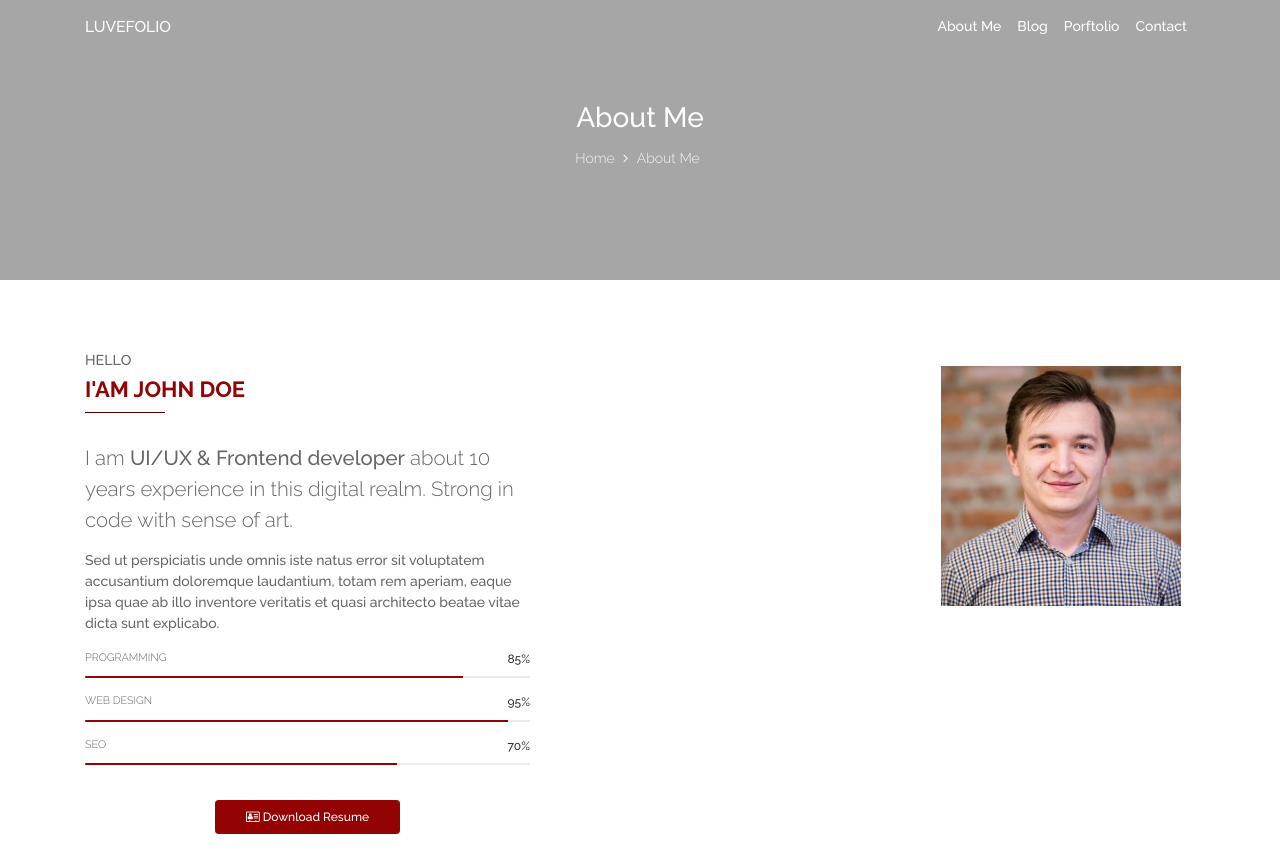
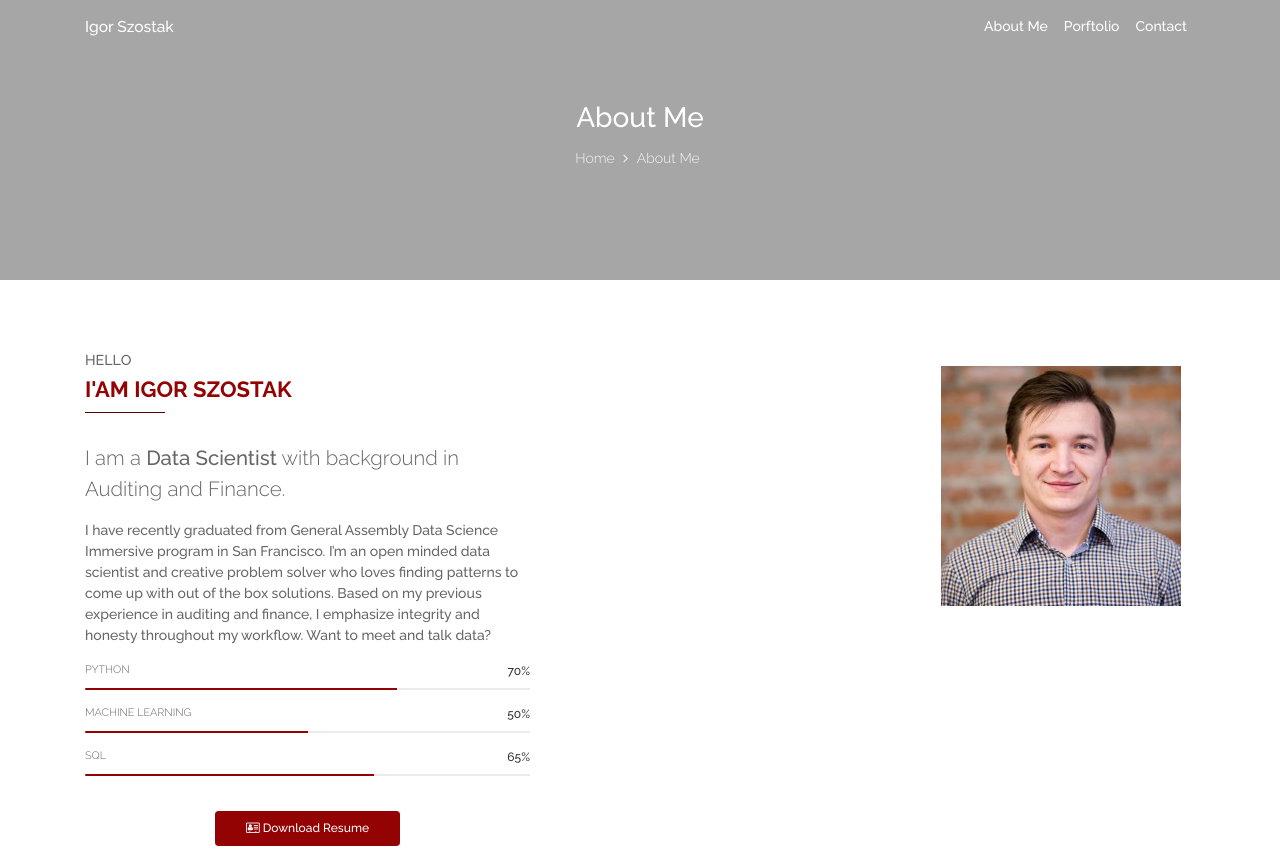
Before and after one commit to bliskonieba/bliskonieba.github.io, a plain HTML site: page personal-about.html in a window 1280 px wide. Shown: the top 854 px of the page. Drawn offline with Linux system fonts and the light colour scheme.

Commit message:
Initial commit

```diff
--- a/personal-about.html
+++ b/personal-about.html
@@ -36,7 +36,7 @@
 		<nav class="navscroll navbar navbar-expand-lg bg-transparent fixed-top" data-bgunscroll="bg-transparent" data-bgscroll="bg-default">
 
 			<div class="container">
-				<a class="navbar-brand" href="index.html">LUVEFOLIO</a>
+				<a class="navbar-brand" href="index.html">Igor Szostak</a>
 				<button class="navbar-toggler" type="button">
 					<span class="fa fa-bars"></span>
 				</button>
@@ -47,7 +47,7 @@
 							<a href="personal-about.html" class="nav-link">About Me</a>
 						</li>
 
-						<li class="nav-item dropdown">
+						<!-- <li class="nav-item dropdown">
 							<a class="nav-link" href="#">Blog</a>
 							<div class="dropdown-content">
 								<ul class="submenu">
@@ -55,7 +55,7 @@
 									<li><a href="personal-blog-fullwidth.html">Blog Detail Fullwidth</a></li>
 									<li><a href="personal-blog-detail.html">Blog Detail Sidebar</a></li>
 								</ul>
-							</div>
+							</div>	 -->
 
 						</li>
 						<li class="nav-item dropdown">
@@ -99,28 +99,27 @@
                             <span class="subtitle">
                                 Hello
                             </span>
-                            I'am John Doe
+                            I'am Igor Szostak
                         </h3>
                         <div class="section-text">
                             <p class="highlight">
-                                I am <strong>UI/UX & Frontend developer</strong> about 10 years experience
-                                in this digital realm. Strong in code with sense of art.
+                                I am a <strong>Data Scientist</strong> with background in Auditing and Finance.
                             </p>
                             <p>
-                                Sed ut perspiciatis unde omnis iste natus error sit
-                                voluptatem accusantium doloremque laudantium, totam rem aperiam,
-                                eaque ipsa quae ab illo inventore veritatis et quasi architecto
-                                beatae vitae dicta sunt explicabo.
+                                I have recently graduated from General Assembly Data Science Immersive program in San Francisco.
+                                I’m an open minded data scientist and creative problem solver who loves finding patterns to come up
+                                with out of the box solutions. Based on my previous experience in auditing and finance,
+                                I emphasize integrity and honesty throughout my workflow. Want to meet and talk data?
                             </p>
                         </div>
 
                         <div class="specialties">
                             <div class="hello-progressbar">
                                 <div class="lbl">
-                                    Programming
+                                    Python
                                 </div>
                                 <div class="progress">
-                                    <div class="progress-bar" role="progressbar" aria-valuenow="85" aria-valuemin="0" aria-valuemax="100">
+                                    <div class="progress-bar" role="progressbar" aria-valuenow="70" aria-valuemin="0" aria-valuemax="100">
                                         <span class="progress-value">0%</span>
                                     </div>
                                 </div>
@@ -128,10 +127,10 @@
 
                             <div class="hello-progressbar">
                                 <div class="lbl">
-                                    Web Design
+                                    Machine Learning
                                 </div>
                                 <div class="progress">
-                                    <div class="progress-bar" role="progressbar" aria-valuenow="95" aria-valuemin="0" aria-valuemax="100">
+                                    <div class="progress-bar" role="progressbar" aria-valuenow="50" aria-valuemin="0" aria-valuemax="100">
                                         <span class="progress-value">0%</span>
                                     </div>
                                 </div>
@@ -139,10 +138,10 @@
 
                             <div class="hello-progressbar">
                                 <div class="lbl">
-                                    SEO
+                                    SQL
                                 </div>
                                 <div class="progress">
-                                    <div class="progress-bar" role="progressbar" aria-valuenow="70" aria-valuemin="0" aria-valuemax="100">
+                                    <div class="progress-bar" role="progressbar" aria-valuenow="65" aria-valuemin="0" aria-valuemax="100">
                                         <span class="progress-value">0%</span>
                                     </div>
                                 </div>
```
Also changed, not shown: index.html (+3 -1 lines), 2 other files.
